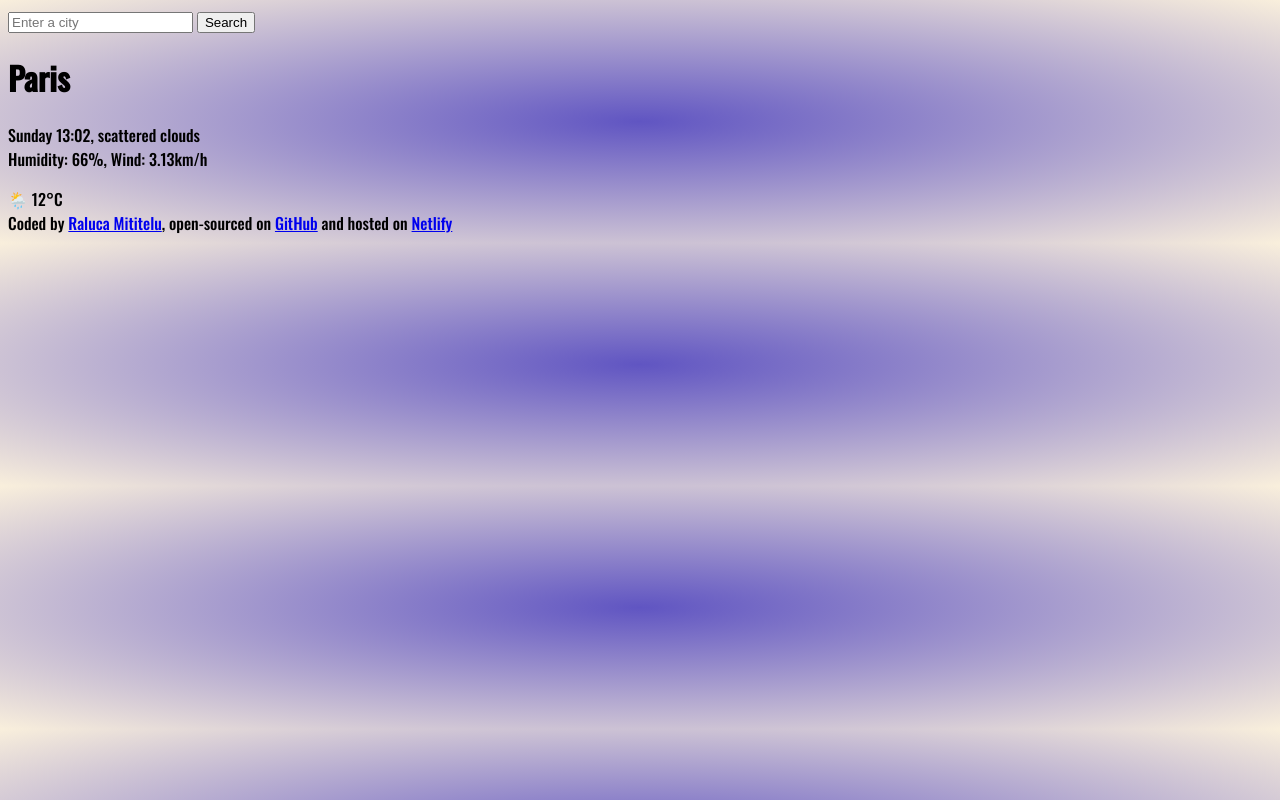
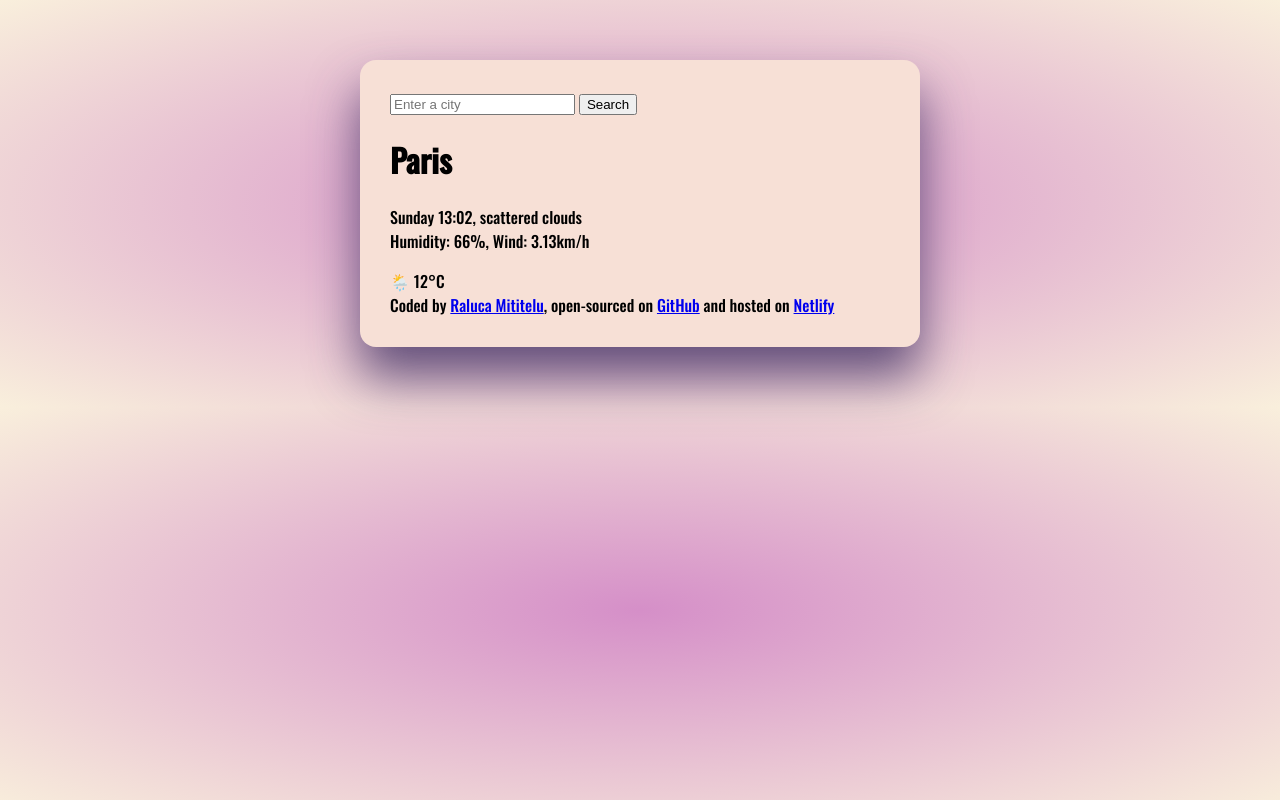
Before and after one commit to RalucaM13/WeatherForecastApp, a plain HTML site: page index.html in a window 1280 px wide. Drawn offline with nearby package versions, Linux system fonts and the light colour scheme.

Commit message:
div class name correction and css additions

```diff
--- a/index.html
+++ b/index.html
@@ -14,7 +14,7 @@
     <title>Weather Forecast App</title>
   </head>
   <body>
-    <div class="" weather-app>
+    <div class="weather-app">
       <header>
         <form>
           <input type="search" placeholder="Enter a city" required />
--- a/src/style.css
+++ b/src/style.css
@@ -1,12 +1,13 @@
 body {
   font-family: "Oswald", sans-serif;
-  background: radial-gradient(rgb(96, 85, 194), rgb(249, 239, 220));
+  background: radial-gradient(rgb(213, 143, 200), rgb(249, 239, 220));
 }
+
 .weather-app {
   background: rgb(247, 224, 214);
   margin: 60px auto;
   padding: 30px;
   max-width: 500px;
-  border-radius: 10px;
+  border-radius: 16px;
   box-shadow: 0 30px 50px rgba(65, 50, 100, 0.8);
 }
```
